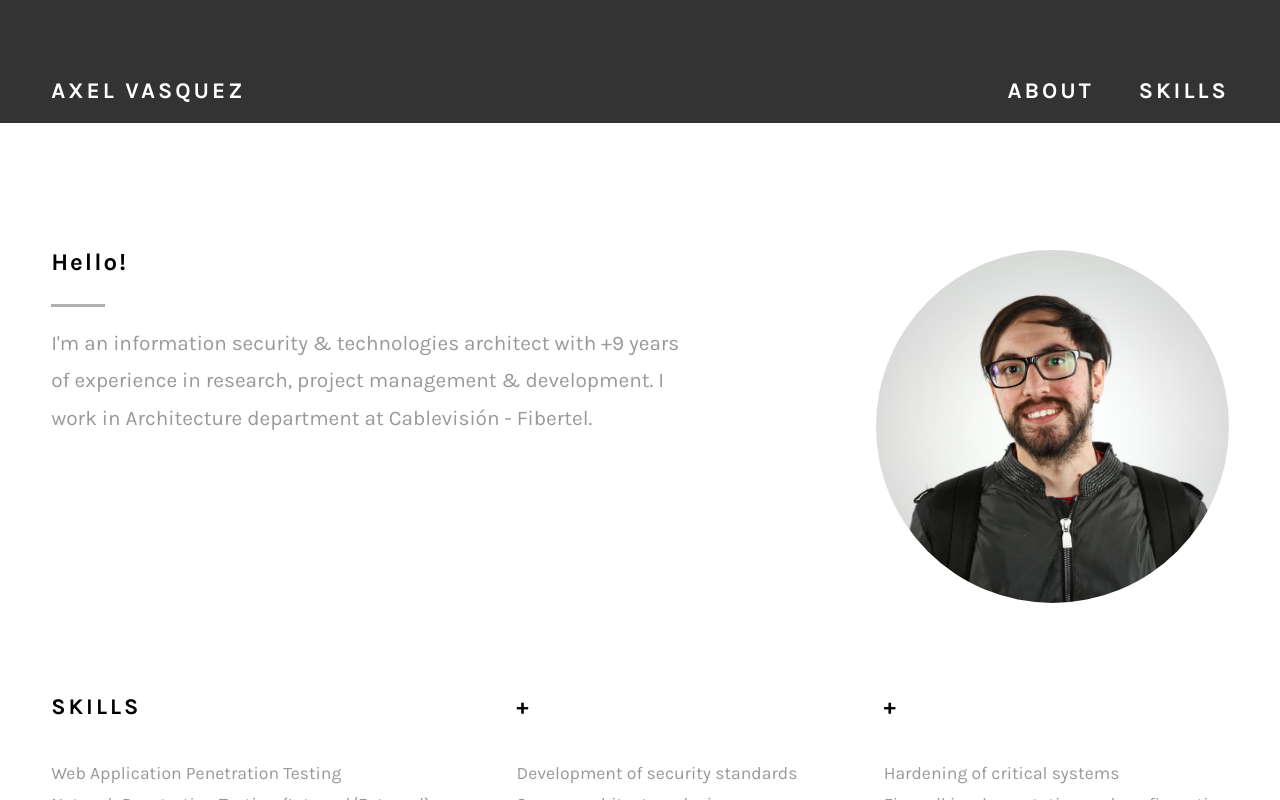
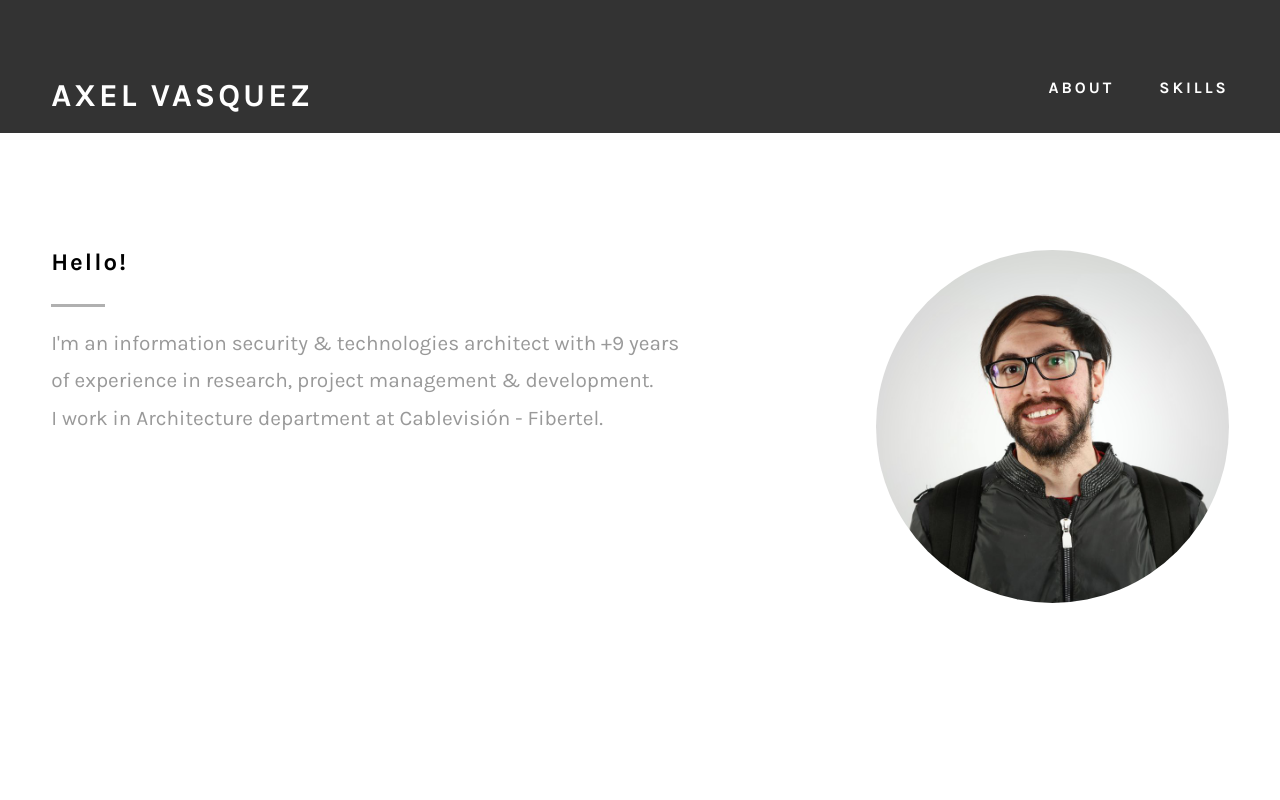
Before and after one commit to axelvf/axelvf.github.io, a plain HTML site: page index.html in a window 1280 px wide. Both pictures are taken after a click on the link "ABOUT". Shown: the part 800-1600 px from the top of the page. Drawn offline with Linux system fonts and the light colour scheme.

Commit message:
Header
No me gustaba q tu nombre sea del mismo tamaño q los botones
jajajaja

```diff
--- a/css/main.css
+++ b/css/main.css
@@ -174,7 +174,7 @@ header.active .menu a.menu-name, header.active .menu .menu-sections ul li a  {
 .menu a.menu-name {
     float: left;
     font-family: 'Karla', sans-serif;
-    font-size: 1.4rem;
+    font-size: 2rem;
     font-weight: 700;
     text-transform: uppercase;
     letter-spacing: 3px;
@@ -195,7 +195,7 @@ header.active .menu a.menu-name, header.active .menu .menu-sections ul li a  {
 .menu .menu-sections ul li a {
     display: inline-block;
     font-family: 'Karla', sans-serif;
-    font-size: 1.4rem;
+    font-size: 1rem;
     font-weight: 700;
     text-transform: uppercase;
     letter-spacing: 3px;
@@ -524,12 +524,12 @@ figcaption.visually-showed {
 }
 
 .portfolio-menu::before,
-.portfolio-menu::after {
+.portfolio-menu::after, #about:after {
     content: "";
     display: table;
 }
 
-.portfolio-menu::after {
+.portfolio-menu::after, #about:after  {
     clear: both;
 }
 
--- a/index.html
+++ b/index.html
@@ -54,12 +54,11 @@
                 <div data-sr="enter left, ease 30px, over 1.5s" class="about-content">
                   <h2 data-sr="enter bottom, ease 30px, over 1.5s">Hello!</h2>
                   <div data-sr="enter left, ease 30px, over 1.5s" class="divider"></div>
-                    <p>I'm an information security & technologies architect with +9 years of experience in research, project management & development. I work in Architecture department at Cablevisión - Fibertel.</p>
+                    <p>I'm an information security & technologies architect with +9 years of experience in research, project management & development. </p><p>I work in Architecture department at Cablevisión - Fibertel.</p>
                 </div>
                 <img class="img-circle" src="img/about/me.jpg" style="height:auto;" alt="Its me">
-
+                <span class="clr"></span>
             </section>
-            <div class="block-2">
             <section id="services">
                 <div class="services-content">
                     <div class="services-design">
@@ -106,7 +105,6 @@
                     </div>
                 </div>
             </section>
-            </div>
         </main>
 
         <footer id="footer">
--- a/js/main.js
+++ b/js/main.js
@@ -17,7 +17,7 @@ $(document).ready(function() {
 	    var $target = $(target);
 
 	    $('html, body').stop().animate({
-	        'scrollTop': $target.offset().top - 150
+	        'scrollTop': $target.offset().top - 0
 	    }, 400, 'swing', function() {
 	        window.location.hash = target;
 	    });
```
